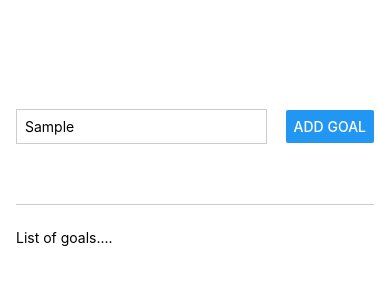
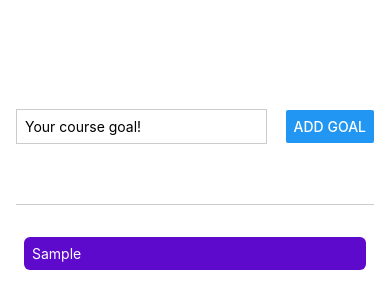
Before and after one commit to shakilahmedatik/mytodo, a React Native app: screen / in a window 390 px wide. Both pictures are taken after typing "Sample" into the empty fields and a click on the button "ADD GOAL". Shown: the top 308 px of the page. Built offline with nearby package versions, Linux system fonts and the light colour scheme.

Commit message:
goal item style added

```diff
--- a/App.js
+++ b/App.js
@@ -3,16 +3,19 @@
 
 export default function App() {
   const [enteredGoalText, setEnteredGoalText] = useState('')
+  const [courseGoals, setCourseGoals] = useState([])
   const goalInputHandler = goal => {
     setEnteredGoalText(goal)
   }
   const addInputHandler = () => {
-    console.log(enteredGoalText)
+    setCourseGoals(current => [...current, enteredGoalText])
+    setEnteredGoalText('')
   }
   return (
     <View style={styles.appContainer}>
       <View style={styles.inputContainer}>
         <TextInput
+          value={enteredGoalText}
           onChangeText={goalInputHandler}
           style={styles.textInput}
           placeholder='Your course goal!'
@@ -20,7 +23,13 @@
         <Button onPress={addInputHandler} title='Add Goal' />
       </View>
       <View style={styles.goalsContainer}>
-        <Text>List of goals....</Text>
+        {courseGoals.map(goal => (
+          <View style={styles.goalItem}>
+            <Text style={styles.goalText} key={goal}>
+              {goal}
+            </Text>
+          </View>
+        ))}
       </View>
     </View>
   )
@@ -51,4 +60,14 @@
   goalsContainer: {
     flex: 4,
   },
+
+  goalItem: {
+    margin: 8,
+    padding: 8,
+    borderRadius: 6,
+    backgroundColor: '#5e0acc',
+  },
+  goalText: {
+    color: 'white',
+  },
 })
```
